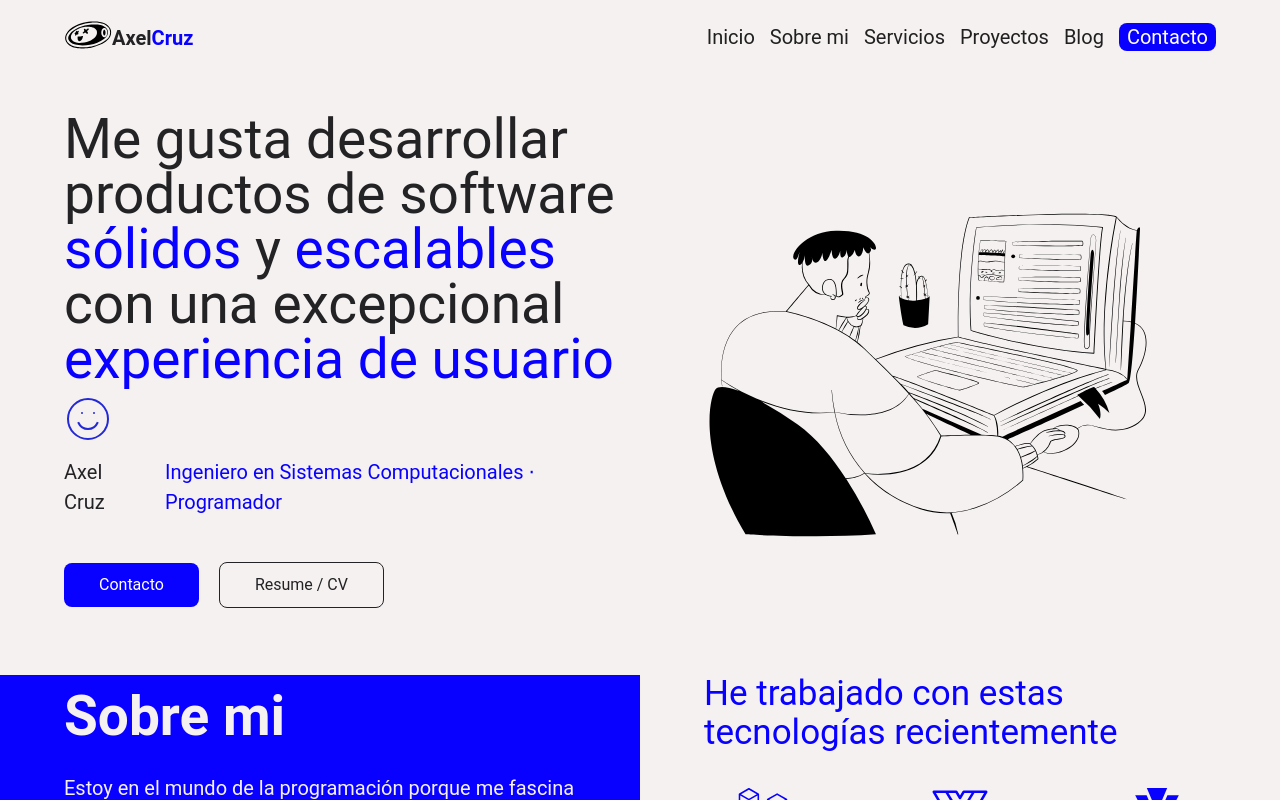
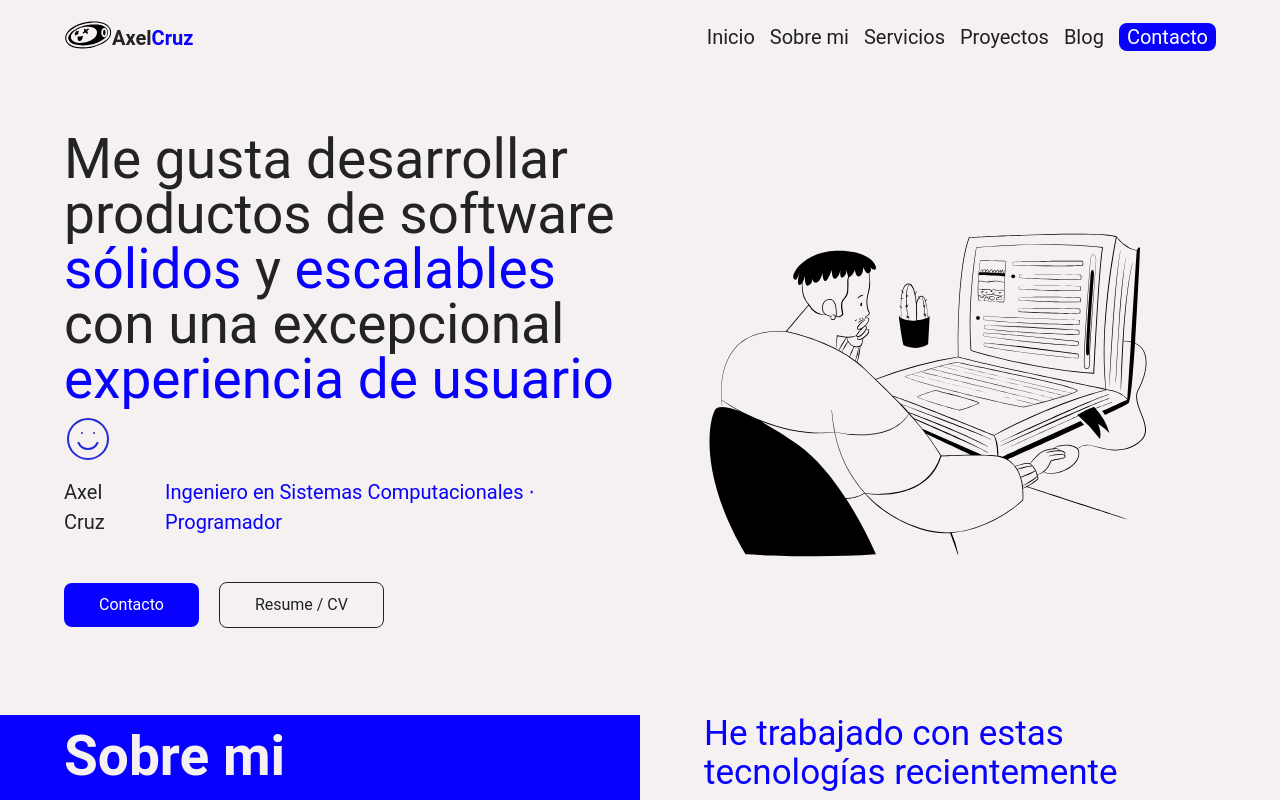
Before and after one commit to axlkun/Axel-Portfolio-2023, a Vue app: page / in a window 1280 px wide. Shown: the top 800 px of the page. Built offline with nearby package versions, Linux system fonts and the light colour scheme.

Commit message:
fixing height

```diff
--- a/src/components/HomeSection.vue
+++ b/src/components/HomeSection.vue
@@ -50,7 +50,7 @@ export default {
 .home {
     display: flex;
     background-color: var(--primary-background);
-    min-height: 75vh;
+    min-height: 80vh;
 }
 
 .home-container {
```
